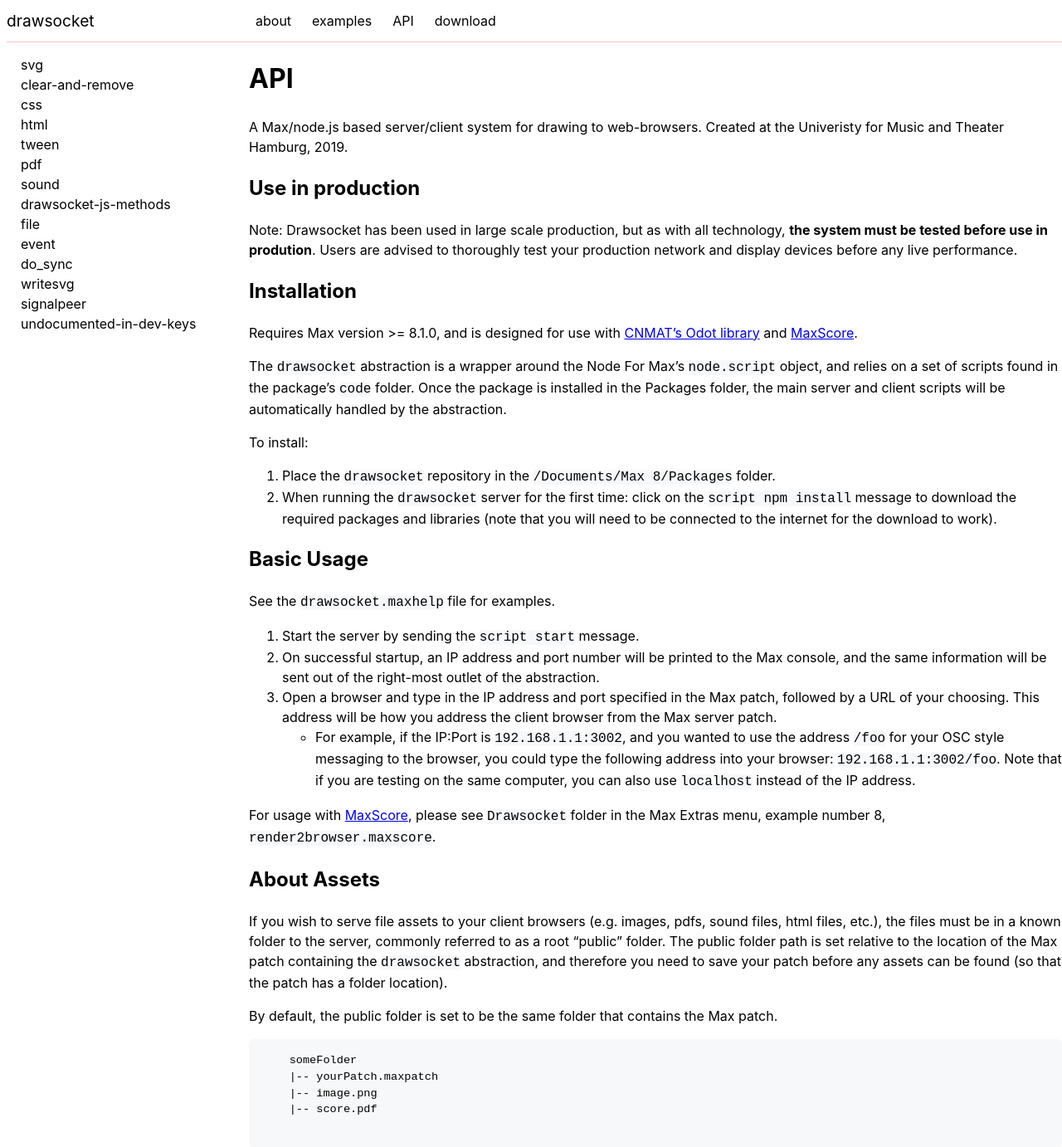
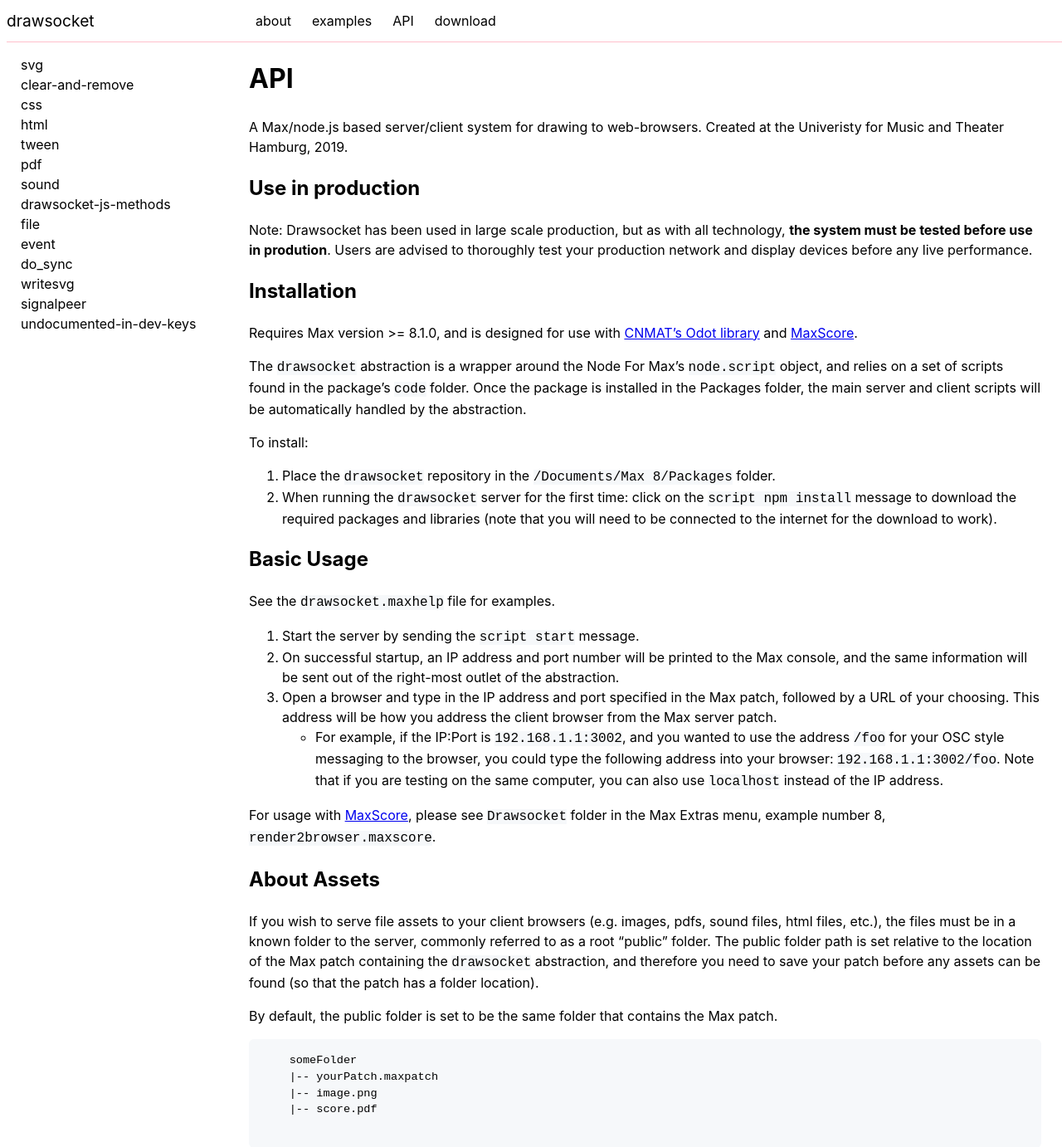
Before and after one commit to HfMT-ZM4/drawsocket.github.io, a Jekyll site: the page built from api.md, in a window 1280 px wide and 1400 px high. Shown: the top 1382 px of the window at 83% size. Built offline with Jekyll 4.4.1, drawn with Linux system fonts in a browser that asks for light colours.

Commit message:
menu css

```diff
--- a/assets/css/main.css
+++ b/assets/css/main.css
@@ -4,6 +4,7 @@
     line-height: 1.5;
     word-wrap: break-word;
     --top-menu-height: 50px;
+    --side-margin: 25px;
     --bg-color: white;
 }
 
@@ -41,7 +42,7 @@
     left: 0px;
     display: inline-block;
     padding-inline-start: 0px;
-    margin-left: 25px;
+    margin-left: var(--side-margin);
     width: 300px;
 }
 
@@ -60,7 +61,7 @@
     display: inline-block;
     top: var(--top-menu-height);
     left: 300px;
-    width: calc(100% - 300px);
+    width: calc(100% - 300px - var(--side-margin));
     overflow-x: hidden;
 
 }
```
